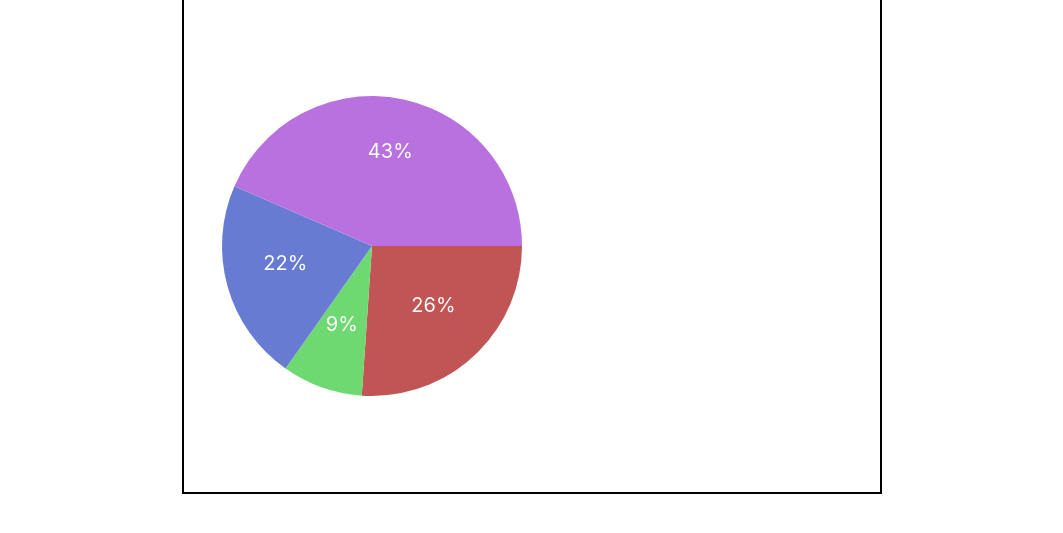
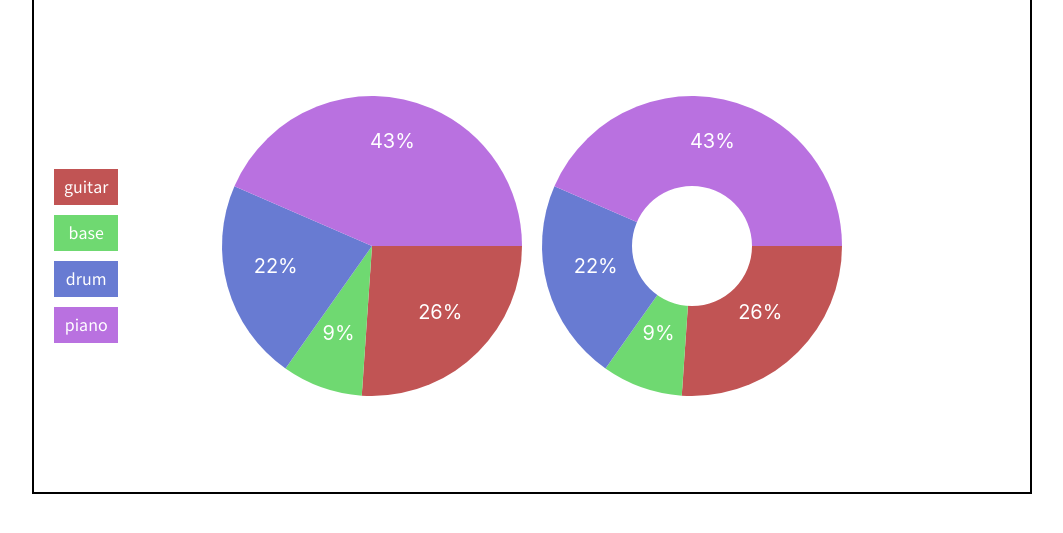
Before and after one commit to HANSOLKIM30/toyProjects, a website: page case14_chart/index.html in a window 1280 px wide. Shown: the part 181-714 px from the top of the page, without its empty margins (108-1171 px from the left). Drawn offline with Linux system fonts and the light colour scheme.

Commit message:
adjust style

```diff
--- a/case14_chart/assets/css/styles.css
+++ b/case14_chart/assets/css/styles.css
@@ -34,14 +34,15 @@ main {
       align-items: center;
       justify-items: center;
       position: relative;
-      width: 700px;
+      width: 1000px;
       height: 500px;
       border: 2px solid #000;
   }
 
   .legends {
       position: absolute;
-      left: 10vw;
+      left: 20px;
+      top: 163px;
   }
 
   .legends span {
--- a/case14_chart/assets/js/script.js
+++ b/case14_chart/assets/js/script.js
@@ -19,7 +19,7 @@
 
             // 범주
             this.legends = document.createElement('div');
-            this.legends.classList.add('lengends');
+            this.legends.classList.add('legends');
 
             // canvas div에 추가
             this.parent.appendChild(this.canvas);
@@ -41,7 +41,12 @@
         };
 
         drawLegend = () => {
-
+            let index = 0;
+            for(const [instruements, value] of this.datas) {
+                this.label += `<span style='background-color: ${this.colors[index]}'>${instruements}</span>`;
+                index++;
+            }
+            this.legends.innerHTML = this.label;
         };
 
         drawCanvas = (centerX, centerY, radius, startAngle, endAnlge, color) => {
@@ -73,11 +78,7 @@
                 // Math.sin(radian), Math.cos(radian)
                 const triangleRatioX = Math.cos(initial + (angleValue / 2));
                 const triangleRatioY = Math.sin(initial + (angleValue / 2));
-                let radiusRatio = 3 / 5;
-
-                if(donut) {
-                    radiusRatio = 4 / 5;
-                }
+                const radiusRatio = 2 / 3;
 
                 const triangleCenterX = this.radius * radiusRatio * triangleRatioX;
                 const triangleCenterY = this.radius * radiusRatio * triangleRatioY;
@@ -99,7 +100,7 @@
 
             // donut일 경우 가운데에 원 그려주기
             if(donut) {
-                this.drawCanvas(centerX, centerY, this.radius / 3.5, 0, Math.PI *2, 'white');
+                this.drawCanvas(centerX, centerY, this.radius / 2.5, 0, Math.PI *2, 'white');
             }
         };
     };
@@ -128,7 +129,7 @@
 
     chart.getTotal();
     chart.drawLegend();
-    // pie
     // x축: 캔버스 가로길이의 중앙 - 원의 중심을 반지름만큼 이동 - 약간의 여유공간 10
     chart.drawChart(false, width / 2 - 10 - radius, height / 2, labelOptions);
+    chart.drawChart(true, width / 2 + 10 + radius, height / 2, labelOptions);
 })();
```
